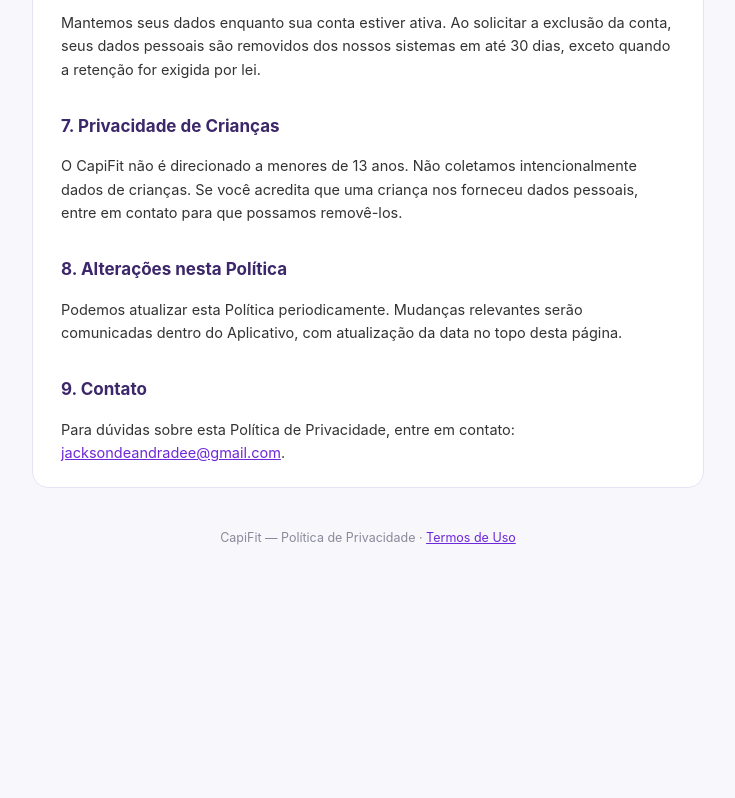
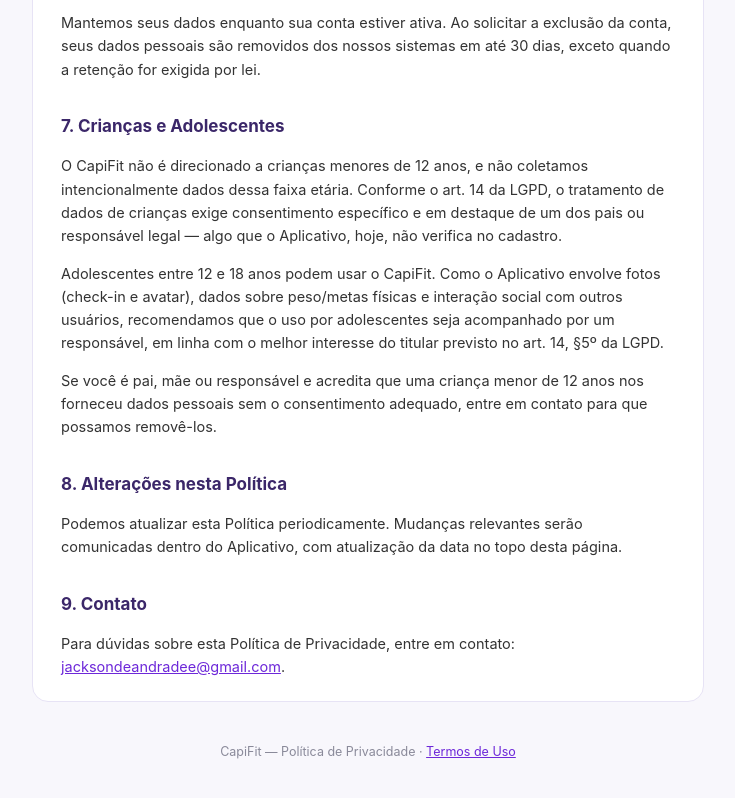
Before and after one commit to jackson001a/fitquest, a website: page docs/privacidade.html in a window 1280 px wide. Shown: the part 1748-2546 px from the top of the page, without its empty margins (272-1007 px from the left). Before the commit the page ends 2376 px from the top, so only its background shows below. Drawn offline with Linux system fonts and the light colour scheme.

Commit message:
Ajusta política de privacidade para tratar crianças e adolescentes conforme LGPD
Troca o corte genérico de "menores de 13" (padrão COPPA) pela distinção real
da LGPD art. 14: consentimento parental para menores de 12, e uso por
adolescentes de 12-18 permitido com recomendação de acompanhamento.

```diff
--- a/docs/privacidade.html
+++ b/docs/privacidade.html
@@ -89,8 +89,10 @@
       <h2>6. Retenção de Dados</h2>
       <p>Mantemos seus dados enquanto sua conta estiver ativa. Ao solicitar a exclusão da conta, seus dados pessoais são removidos dos nossos sistemas em até 30 dias, exceto quando a retenção for exigida por lei.</p>
 
-      <h2>7. Privacidade de Crianças</h2>
-      <p>O CapiFit não é direcionado a menores de 13 anos. Não coletamos intencionalmente dados de crianças. Se você acredita que uma criança nos forneceu dados pessoais, entre em contato para que possamos removê-los.</p>
+      <h2>7. Crianças e Adolescentes</h2>
+      <p>O CapiFit não é direcionado a crianças menores de 12 anos, e não coletamos intencionalmente dados dessa faixa etária. Conforme o art. 14 da LGPD, o tratamento de dados de crianças exige consentimento específico e em destaque de um dos pais ou responsável legal — algo que o Aplicativo, hoje, não verifica no cadastro.</p>
+      <p>Adolescentes entre 12 e 18 anos podem usar o CapiFit. Como o Aplicativo envolve fotos (check-in e avatar), dados sobre peso/metas físicas e interação social com outros usuários, recomendamos que o uso por adolescentes seja acompanhado por um responsável, em linha com o melhor interesse do titular previsto no art. 14, §5º da LGPD.</p>
+      <p>Se você é pai, mãe ou responsável e acredita que uma criança menor de 12 anos nos forneceu dados pessoais sem o consentimento adequado, entre em contato para que possamos removê-los.</p>
 
       <h2>8. Alterações nesta Política</h2>
       <p>Podemos atualizar esta Política periodicamente. Mudanças relevantes serão comunicadas dentro do Aplicativo, com atualização da data no topo desta página.</p>
```
